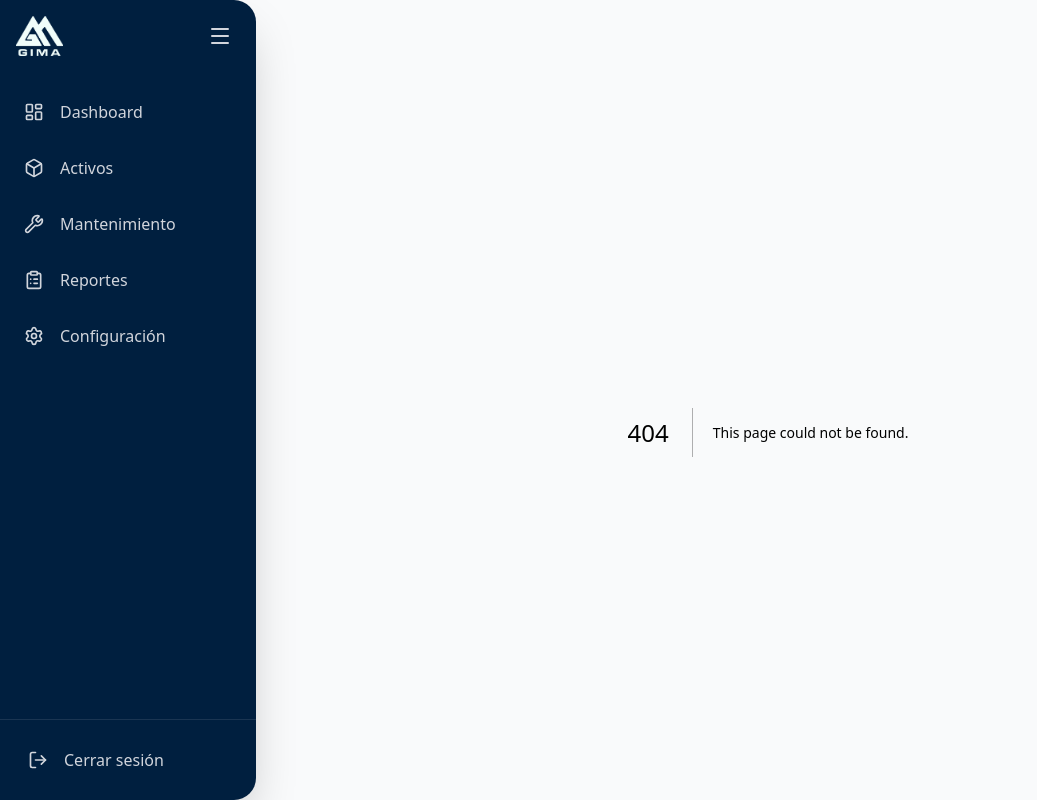
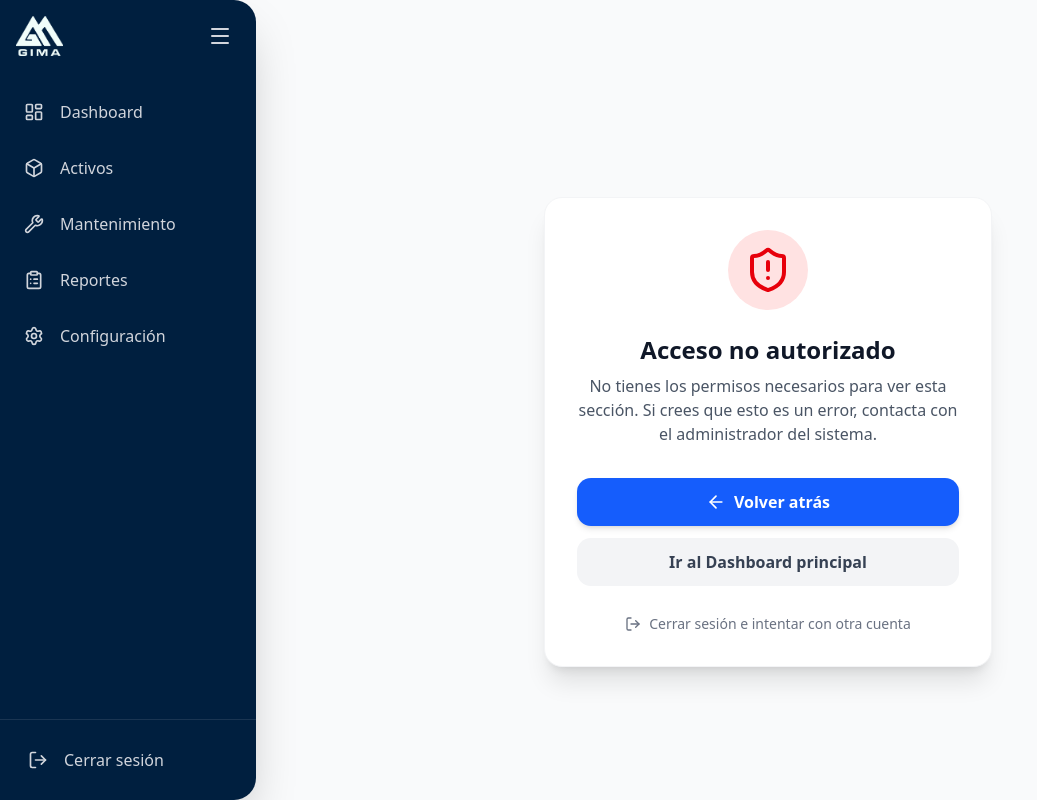
Before and after one commit to Gardic-Coder/Proyecto-GIMA, a Next.js app in the folder frontend/: page /unauthorized in a window 1280 px wide. Before the commit this address had no page. Shown: the whole page, without its empty margins (0-1037 px from the left). Built offline with nearby package versions, Linux system fonts and the light colour scheme.

Commit message:
feat: RoleGuard creado sin implementar aun
El componente RoleGuard Esta ahi para ayudar a mostrar u ocultar componentes en funcion del rol del usuario

```diff
--- a/frontend/src/app/dashboard/page.tsx
+++ b/frontend/src/app/dashboard/page.tsx
@@ -7,7 +7,7 @@ import AuthGuard from "@/components/AuthGuard"
 
 export default function DashboardPage() {
   return (
-    <AuthGuard>
+    <AuthGuard roleRequired="admin">
       <div className="min-h-screen">
         <DashboardHeader subtitle="Bienvenido al panel GIMA" />
 
--- /dev/null
+++ b/frontend/src/app/unauthorized/page.tsx
@@ -0,0 +1,57 @@
+'use client';
+import Link from 'next/link';
+import { ShieldAlert, ArrowLeft, LogOut } from 'lucide-react';
+import { useRouter } from 'next/navigation';
+import { useAuth } from '@/context/AuthContext';
+
+export default function UnauthorizedPage() {
+  const router = useRouter();
+  const { logout } = useAuth();
+
+  return (
+    <div className="min-h-screen bg-gray-50 flex items-center justify-center p-4">
+      <div className="max-w-md w-full bg-white rounded-2xl shadow-xl p-8 text-center border border-gray-100">
+        {/* Icono de advertencia */}
+        <div className="flex justify-center mb-6">
+          <div className="bg-red-100 p-4 rounded-full">
+            <ShieldAlert className="w-12 h-12 text-red-600" />
+          </div>
+        </div>
+
+        {/* Mensaje principal */}
+        <h1 className="text-2xl font-bold text-gray-900 mb-2">
+          Acceso no autorizado
+        </h1>
+        <p className="text-gray-600 mb-8">
+          No tienes los permisos necesarios para ver esta sección. Si crees que esto es un error, contacta con el administrador del sistema.
+        </p>
+
+        {/* Acciones */}
+        <div className="space-y-3">
+          <button
+            onClick={() => router.back()}
+            className="w-full flex items-center justify-center gap-2 bg-blue-600 hover:bg-blue-700 text-white font-semibold py-3 px-6 rounded-xl transition shadow-md hover:shadow-lg"
+          >
+            <ArrowLeft className="w-5 h-5" />
+            Volver atrás
+          </button>
+
+          <Link
+            href="/dashboard"
+            className="w-full flex items-center justify-center gap-2 bg-gray-100 hover:bg-gray-200 text-gray-700 font-semibold py-3 px-6 rounded-xl transition"
+          >
+            Ir al Dashboard principal
+          </Link>
+
+          <button
+            onClick={() => logout()}
+            className="w-full flex items-center justify-center gap-2 text-gray-500 hover:text-red-600 text-sm font-medium pt-4 transition"
+          >
+            <LogOut className="w-4 h-4" />
+            Cerrar sesión e intentar con otra cuenta
+          </button>
+        </div>
+      </div>
+    </div>
+  );
+}
--- a/frontend/src/components/AuthGuard.tsx
+++ b/frontend/src/components/AuthGuard.tsx
@@ -20,7 +20,7 @@ export default function AuthGuard({ children, roleRequired }: AuthGuardProps) {
                 router.push("/auth/login");
             } else if (roleRequired && !user.roles?.includes(roleRequired)) {
                 // Si hay usuario pero no tiene el rol necesario
-                router.push("/auth/login");
+                router.push("/unauthorized");
             }
         }
     }, [user, isLoading, roleRequired, router]);
--- /dev/null
+++ b/frontend/src/components/RoleGuard.tsx
@@ -0,0 +1,18 @@
+'use client';
+import { useAuth } from '@/context/AuthContext';
+
+interface RoleGuardProps {
+    children: React.ReactNode;
+    allowedRoles: string[]; // Lista de roles que pueden ver esto
+}
+
+export default function RoleGuard({ children, allowedRoles }: RoleGuardProps) {
+    const { user } = useAuth();
+
+    // Si el usuario tiene alguno de los roles permitidos, mostramos el contenido
+    const hasPermission = user?.roles.some(role => allowedRoles.includes(role));
+
+    if (!hasPermission) return null;
+
+    return <>{children}</>;
+}
--- a/frontend/src/components/layout/Sidebar.tsx
+++ b/frontend/src/components/layout/Sidebar.tsx
@@ -4,6 +4,7 @@ import { useState } from "react";
 import Link from "next/link";
 import Image from "next/image";
 import { usePathname, useRouter } from "next/navigation";
+import RoleGuard from '@/components/RoleGuard';
 import {
   LayoutDashboard,
   Box,        // Usé Box para activos (más genérico)
```
